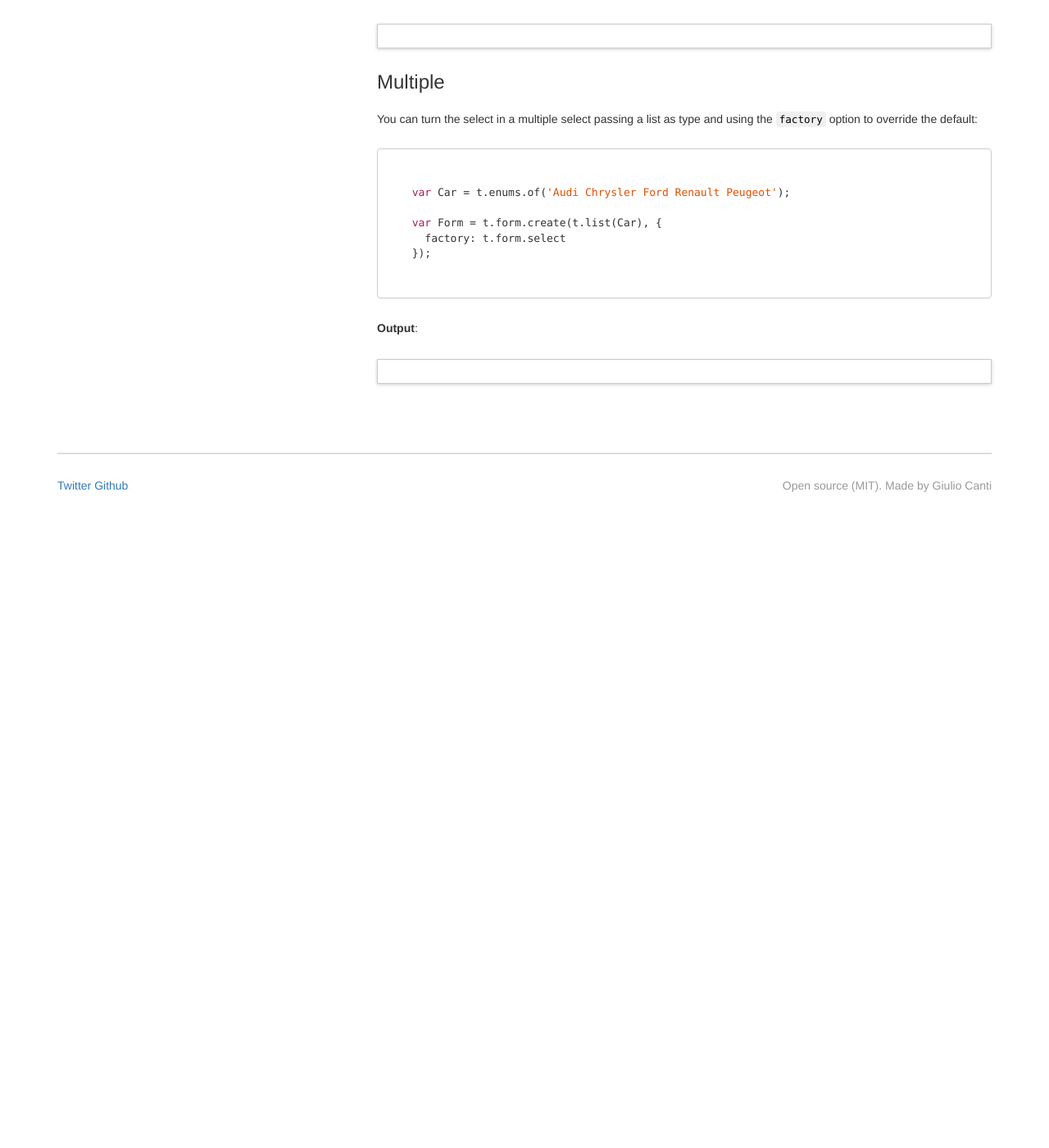
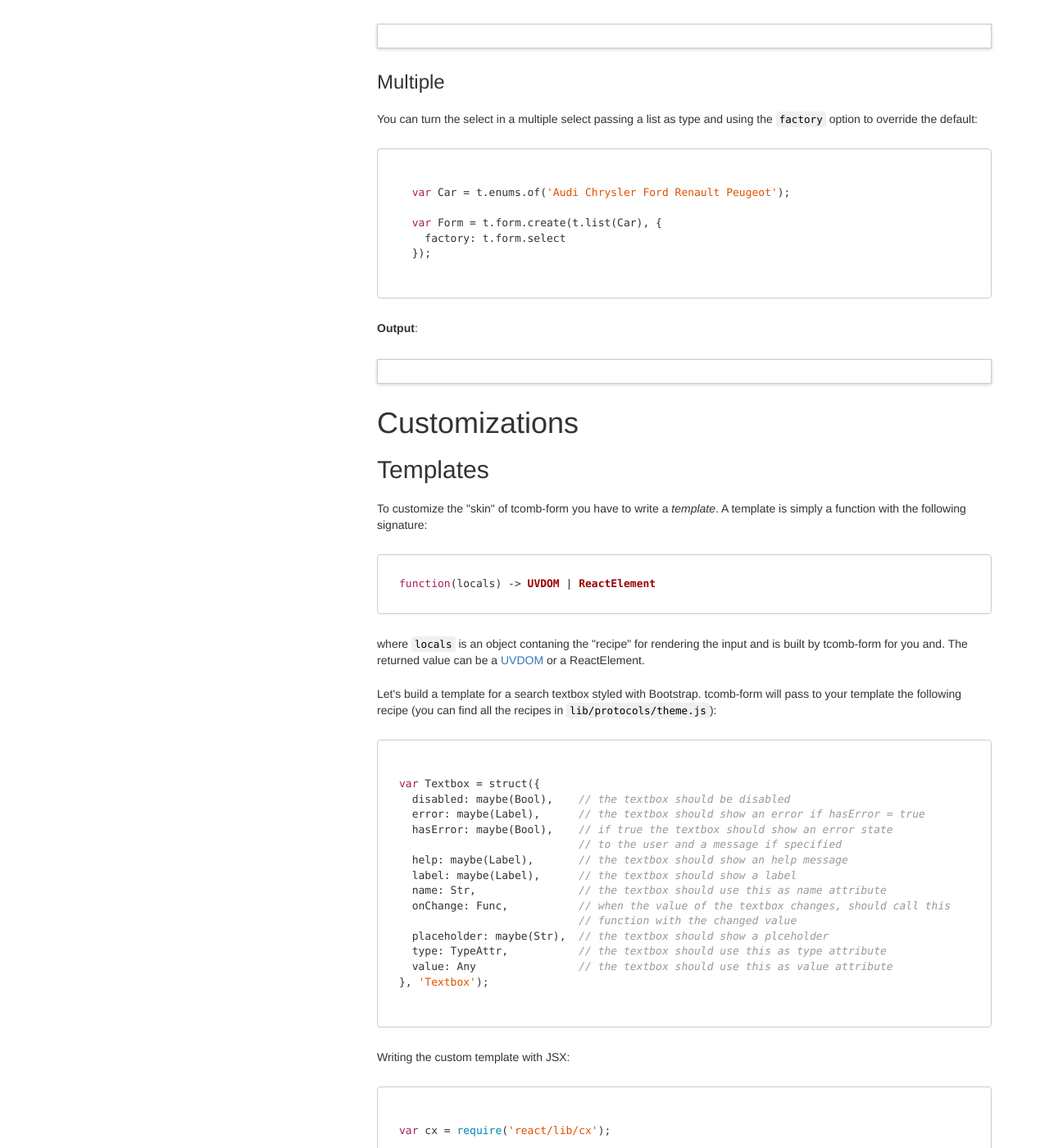
Before and after one commit to gcanti/gcanti.github.io, a Jekyll site: the page tcomb-form/guide/index.html, which Jekyll copies as it is, in a window 1280 px wide and 1400 px high, scrolled down 18055 px. Shown: the whole window at 82% size. Built offline with Jekyll 4.4.1, drawn with Linux system fonts in a browser that asks for light colours; Markdown is read by kramdown in place of the engine named in the settings; before the commit the page ends 18685 px from its top, so only the background shows below that; some of the changed text lies outside the part shown.

Commit message:
added template example

```diff
--- a/tcomb-form/guide/bundle.js
+++ b/tcomb-form/guide/bundle.js
@@ -401,6 +401,56 @@ render('33', t.list(Car), {
 
 // ===============================================
 
+var cx = require('react/lib/cx');
+
+function search(locals) {
+
+  var formGroupClasses = {
+    'form-group': true,
+    'has-feedback': true, // required for the icon
+    'has-error': locals.hasError // add 'has-error' class if tcomb-form says there is an error
+  };
+
+  return (
+    React.createElement("div", {className: cx(formGroupClasses)},
+
+      /* add a label if specified */
+      locals.label ? React.createElement("label", {className: "control-label"}, locals.label) : null,
+
+      React.createElement("input", {
+        disabled: locals.disabled,
+        className: "form-control",
+        name: locals.name,
+        placeholder: locals.placeholder,
+        onChange: locals.onChange,
+        style: {'borderRadius': '20px'},
+        type: locals.type,
+        value: locals.value}),
+      /* add a search icon */
+      React.createElement("span", {className: "glyphicon glyphicon-search form-control-feedback"}),
+
+      /* add an error if specified */
+      locals.error ? React.createElement("span", {class: "help-block error-block"}, locals.error) : null,
+
+      /* add an help if specified */
+      locals.help ? React.createElement("span", {class: "help-block"}, locals.help) : null
+
+    )
+  );
+}
+
+var Search = t.struct({
+  search: t.Str
+});
+
+render('34', Search, {
+  templates: {
+    textbox: search
+  }
+});
+
+// ===============================================
+
 var themeSelector = document.getElementById('themeSelector');
 var theme = document.getElementById('theme');
 themeSelector.onchange = function () {
@@ -410,7 +460,7 @@ themeSelector.onchange = function () {
 
 
 
-},{"../../.":2,"react":"react"}],2:[function(require,module,exports){
+},{"../../.":2,"react":"react","react/lib/cx":17}],2:[function(require,module,exports){
 var t = require('./lib');
 
 // plug bootstrap style
--- a/tcomb-form/guide/index.html
+++ b/tcomb-form/guide/index.html
@@ -87,6 +87,15 @@
                     <li><a href="#select-multiple">Multiple</a></li>
                   </ul>
                 </li>
+              </ul>
+            </li>
+            <li>Customizations
+              <ul>
+                  <li><a href="#templates">Templates</a></li>
+                  <li><a href="#templates-addons">Templates addons</a></li>
+                  <li><a href="#transformers">Transformers</a></li>
+                  <li><a href="#inputs">Inputs</a></li>
+                  <li><a href="#config">General configuration</a></li>
               </ul>
             </li>
           <ul>
@@ -800,6 +809,107 @@
             <pre id="v33" class="value"></pre>
           </div>
 
+          <h1>Customizations</h1>
+
+          <a name="templates"><h2>Templates</h2></a>
+
+          <p>To customize the "skin" of tcomb-form you have to write a <em>template</em>. A template is simply a function with the following signature:</p>
+          <pre><code>function(locals) -> UVDOM | ReactElement</code></pre>
+          <p>where <code>locals</code> is an object contaning the "recipe" for rendering the input and is built by tcomb-form for you and. The returned value can be a <a href="https://github.com/gcanti/uvdom">UVDOM</a> or a ReactElement.</p>
+          <p>Let's build a template for a search textbox styled with Bootstrap. tcomb-form will pass to your template the following recipe (you can find all the recipes in <code>lib/protocols/theme.js</code>):</p>
+          <pre><code>
+var Textbox = struct({
+  disabled: maybe(Bool),    // the textbox should be disabled
+  error: maybe(Label),      // the textbox should show an error if hasError = true
+  hasError: maybe(Bool),    // if true the textbox should show an error state
+                            // to the user and a message if specified
+  help: maybe(Label),       // the textbox should show an help message
+  label: maybe(Label),      // the textbox should show a label
+  name: Str,                // the textbox should use this as name attribute
+  onChange: Func,           // when the value of the textbox changes, should call this
+                            // function with the changed value
+  placeholder: maybe(Str),  // the textbox should show a plceholder
+  type: TypeAttr,           // the textbox should use this as type attribute
+  value: Any                // the textbox should use this as value attribute
+}, 'Textbox');
+          </code></pre>
+
+          <p>Writing the custom template with JSX:</p>
+
+          <pre><code>
+var cx = require('react/lib/cx');
+
+// the custom template
+function search(locals) {
+
+  var formGroupClasses = {
+    'form-group': true,
+    'has-feedback': true, // required for the icon
+    'has-error': locals.hasError // add 'has-error' class
+                                 // if tcomb-form says there is an error
+  };
+
+  return (
+    &lt;div className={cx(formGroupClasses)}&gt;
+
+      {/* add a label if specified */}
+      {locals.label ? &lt;label className="control-label"&gt;{locals.label}&lt;/label&gt; : null}
+
+      &lt;input
+        disabled={locals.disabled}
+        className="form-control"
+        name={locals.name}
+        placeholder={locals.placeholder}
+        onChange={locals.onChange}
+        style={{'border-radius': '20px'}}
+        type={locals.type}
+        value={locals.value}/&gt;
+
+      {/* add a search icon */}
+      &lt;span className="glyphicon glyphicon-search form-control-feedback"&gt;&lt;/span&gt;
+
+      {/* add an error if specified */}
+      {locals.error ? &lt;span class="help-block error-block"&gt;{locals.error}&lt;/span&gt; : null}
+
+      {/* add an help if specified */}
+      {locals.help ? &lt;span class="help-block"&gt;{locals.help}&lt;/span&gt; : null}
+
+    &lt;/div&gt;
+  );
+}
+
+var Search = t.struct({
+  search: t.Str
+});
+
+var Form = t.form.create(Search, {
+  templates: {
+    textbox: search // override the default template for the textboxes
+  }
+});
+          </code></pre>
+
+          <p><b>Output</b>:</p>
+          <div class="preview">
+            <div id="p34" class="form"></div>
+            <pre id="v34" class="value"></pre>
+          </div>
+
+          <a name="templates-addons"><h2>Templates addons</h2></a>
+
+          <p>Coming soon.</p>
+
+          <a name="transformers"><h2>Transformers</h2></a>
+
+          <p>Coming soon.</p>
+
+          <a name="inputs"><h2>Inputs</h2></a>
+
+          <p>Coming soon.</p>
+
+          <a name="config"><h2>General configuration</h2></a>
+
+          <p>Coming soon.</p>
 
         </div>
       </div>
```
Also changed, not shown: tcomb-form/guide/src.js (+50 -0 lines).
